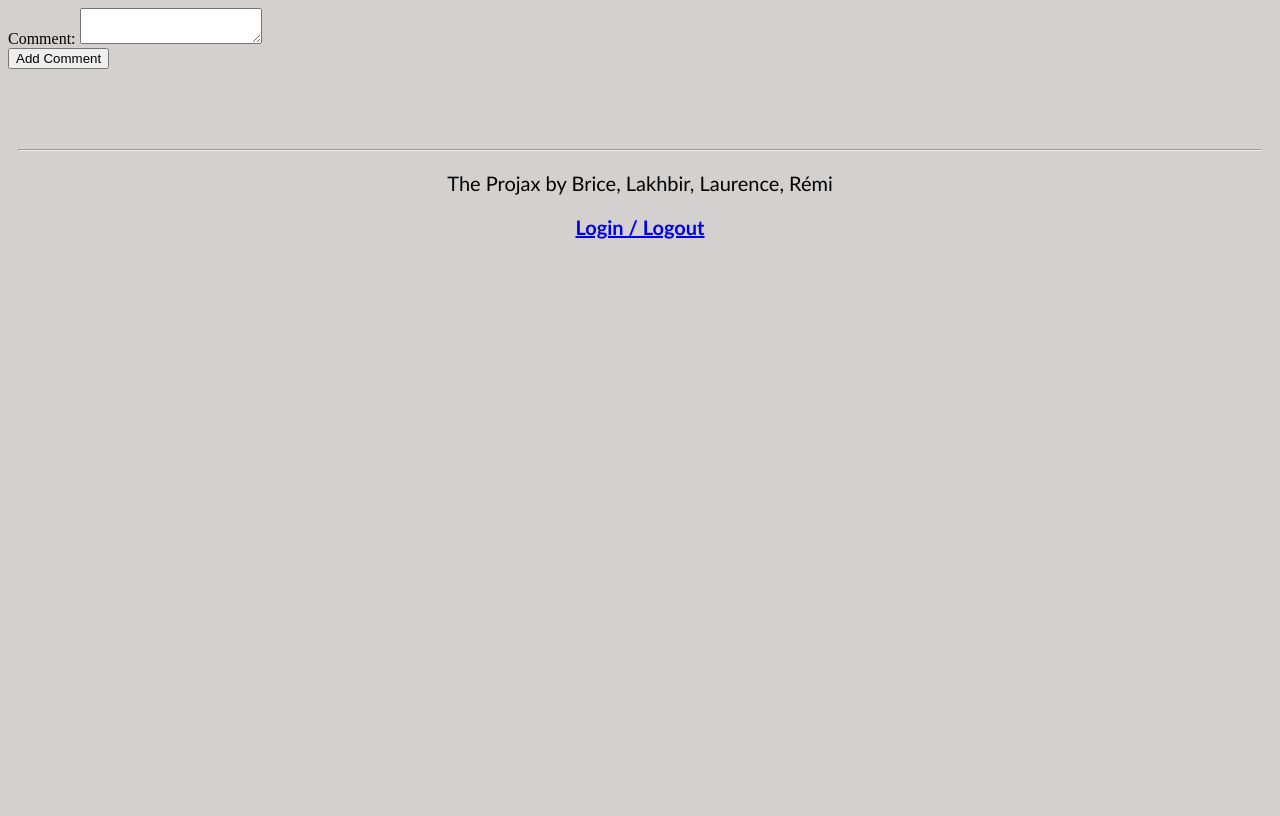
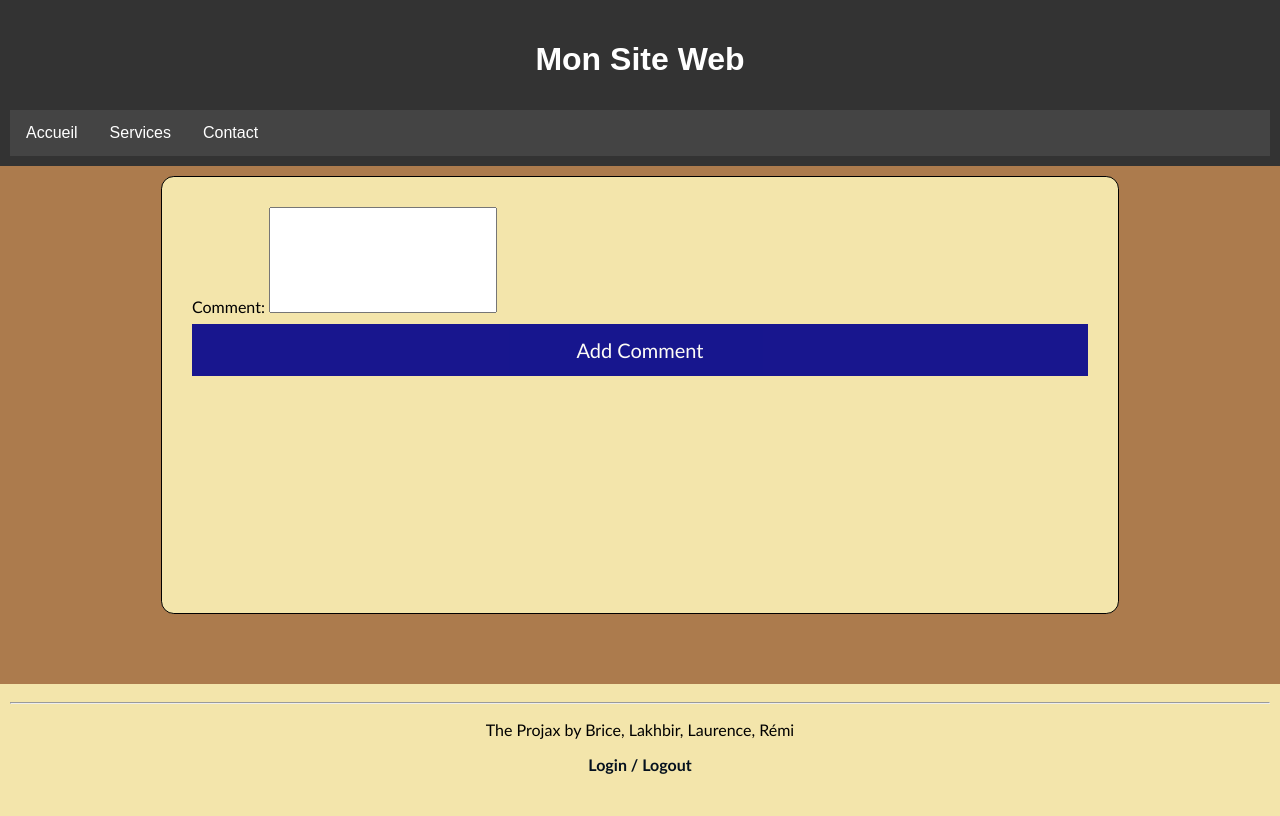
Before and after one commit to brmuloot/PROJAX, a Django app: template blog/templates/blog/add-comment.html in a window 1280 px wide. After the commit the page ends 774 px from the top, so only its background shows below. Run offline with Django 4.2, Linux system fonts and the light colour scheme; the template is opened without the code that fills it, so the values that code supplies are empty.

Commit message:
css
for better colors

```diff
--- a/blog/static/blog/base.css
+++ b/blog/static/blog/base.css
@@ -2,12 +2,18 @@ body {
     min-height: 100vh;
     display: grid;
     grid-template-rows: auto 1fr auto;
-    background-color: #d4bbbb;
+    background-color: #f3e5ab;
 }
 
 footer {
-    padding: 22px;
-    font-size: 20px;
+    background-color: #f3e5ab;
     text-align: center;
-    font-weight: 500;
+    padding: center;
+    padding: 10px;
+    margin-top: 60px;
+    font-family: 'Trebuchet MS', 'Lucida Sans Unicode', 'Lucida Grande', 'Lucida Sans', Arial, sans-serif
 }
+
+p a:hover{
+    color: #00000075;
+}
--- a/blog/static/blog/style.css
+++ b/blog/static/blog/style.css
@@ -1,5 +1,5 @@
 body {
-    background-color: #d4d0d0;
+    background-color: #ac7b4d;
 }
 
 h3 {
@@ -18,12 +18,11 @@ li {
     grid-template-columns: repeat(auto-fill, minmax(150px, 1fr));
     gap: 20px;
     overflow: hidden;
-    box-shadow: 0 4px 8px rgba(0, 0, 0, 0.1);
     margin: 20px;
     column-count: 3;
     column-gap: 20px;
     list-style: None;
-    background-color: #e0d0d0;
+    background-color: #f3e5ab;
     width: 20%;
     border-radius: 8px;
     font-family: 'Franklin Gothic Medium', 'Arial Narrow', Arial, sans-serif;
@@ -35,11 +34,72 @@ li p {
     margin: 10px;
 }
 
-footer {
-    background-color: #d4d0d0;
+a
+{
+    color:#05111e;
+    text-decoration: none;
+}
+
+ul
+{
+    list-style-type: none;
+    margin: 0;
+    padding: 0;
+    overflow: hidden;
+    background-color: #f3e5ab;
+    font-family: 'Franklin Gothic Medium', 'Arial Narrow', Arial, sans-serif;
+    font-size: medium;
+    padding: 10px;
+}
+
+li a
+{
+    float: left;
+    display: block;
+    color: black;
     text-align: center;
-    padding: center;
-    padding: 10px;
-    margin-top: 60px;
-    font-family: 'Trebuchet MS', 'Lucida Sans Unicode', 'Lucida Grande', 'Lucida Sans', Arial, sans-serif
+    padding: 14px 16px;
+    text-decoration: none;
 }
+
+form {
+    background-color: #f3e5ab;
+    padding: 30px;
+    width: 70%;
+    border: 1px solid #000000;
+    transition: 0.3s;
+    border-radius: 1vw;
+    margin-left: auto;
+    margin-right: auto;
+    margin-bottom: 10px;
+    margin-top: 10px;
+    font-family: 'Franklin Gothic Medium', 'Arial Narrow', Arial, sans-serif;
+    font-family: 'Trebuchet MS', 'Lucida Sans Unicode', 'Lucida Grande', 'Lucida Sans', Arial, sans-serif;
+}
+
+button {
+    background-color: #00008B; /* The background color of the button */
+    color: white; /* Text color */
+    padding: 14px 20px; /* Some padding */
+    margin: 8px 0;
+    border: none;
+    cursor: pointer;
+    width: 100%;
+    opacity: 0.9;
+    font-family: 'Franklin Gothic Medium', 'Arial Narrow', Arial, sans-serif;
+    font-family: 'Trebuchet MS', 'Lucida Sans Unicode', 'Lucida Grande', 'Lucida Sans';
+    font-size: 20px;
+}
+button:hover{
+    background-color: #00008ba4;
+}
+textarea {
+    resize: none;
+    height: 100px;
+    max-width: 100%;
+    min-height: 100px;
+    overflow: hidden;
+    font-family: 'Franklin Gothic Medium', 'Arial Narrow', Arial, sans-serif;
+    font-family: 'Trebuchet MS', 'Lucida Sans Unicode', 'Lucida Grande', 'Lucida Sans';
+    font-size: 20px;
+}
--- a/blog/templates/base.html
+++ b/blog/templates/base.html
@@ -9,6 +9,66 @@
     <link rel="stylesheet" href="{% static 'blog/style.css' %}">
     <meta charset="utf-8">
 </head>
+
+<header>
+    <!DOCTYPE html>
+<html lang="en">
+<head>
+    <meta charset="UTF-8">
+    <meta http-equiv="X-UA-Compatible" content="IE=edge">
+    <meta name="viewport" content="width=device-width, initial-scale=1.0">
+    <style>
+        body {
+            font-family: Arial, sans-serif;
+            margin: 0;
+            padding: 0;
+        }
+
+        header {
+            background-color: #333;
+            color: white;
+            padding: 10px;
+            text-align: center;
+        }
+
+        nav {
+            background-color: #444;
+            overflow: hidden;
+        }
+
+        nav a {
+            float: left;
+            display: block;
+            color: white;
+            text-align: center;
+            padding: 14px 16px;
+            text-decoration: none;
+        }
+
+        nav a:hover {
+            background-color: #ddd;
+            color: black;
+        }
+    </style>
+</head>
+<body>
+
+    <header>
+        <h1>Mon Site Web</h1>
+    </header>
+
+    <nav>
+        <a href="#accueil">Accueil</a>
+        <a href="#services">Services</a>
+        <a href="#contact">Contact</a>
+    </nav>
+
+    <!-- Le contenu de la page va ici -->
+
+</body>
+</html>
+
+</header>
 
 <body>
     {% block body %}{% endblock %}
--- a/blog/templates/blog/add-comment.html
+++ b/blog/templates/blog/add-comment.html
@@ -1,4 +1,5 @@
 {% extends "base.html" %}
+
 {% block body %}
 <form action="{% url 'blog:submit_comment' post.id %}" method="post">
     {% csrf_token %}
```
Also changed, not shown: authentication/migrations/0002_alter_user_role.py (added).
